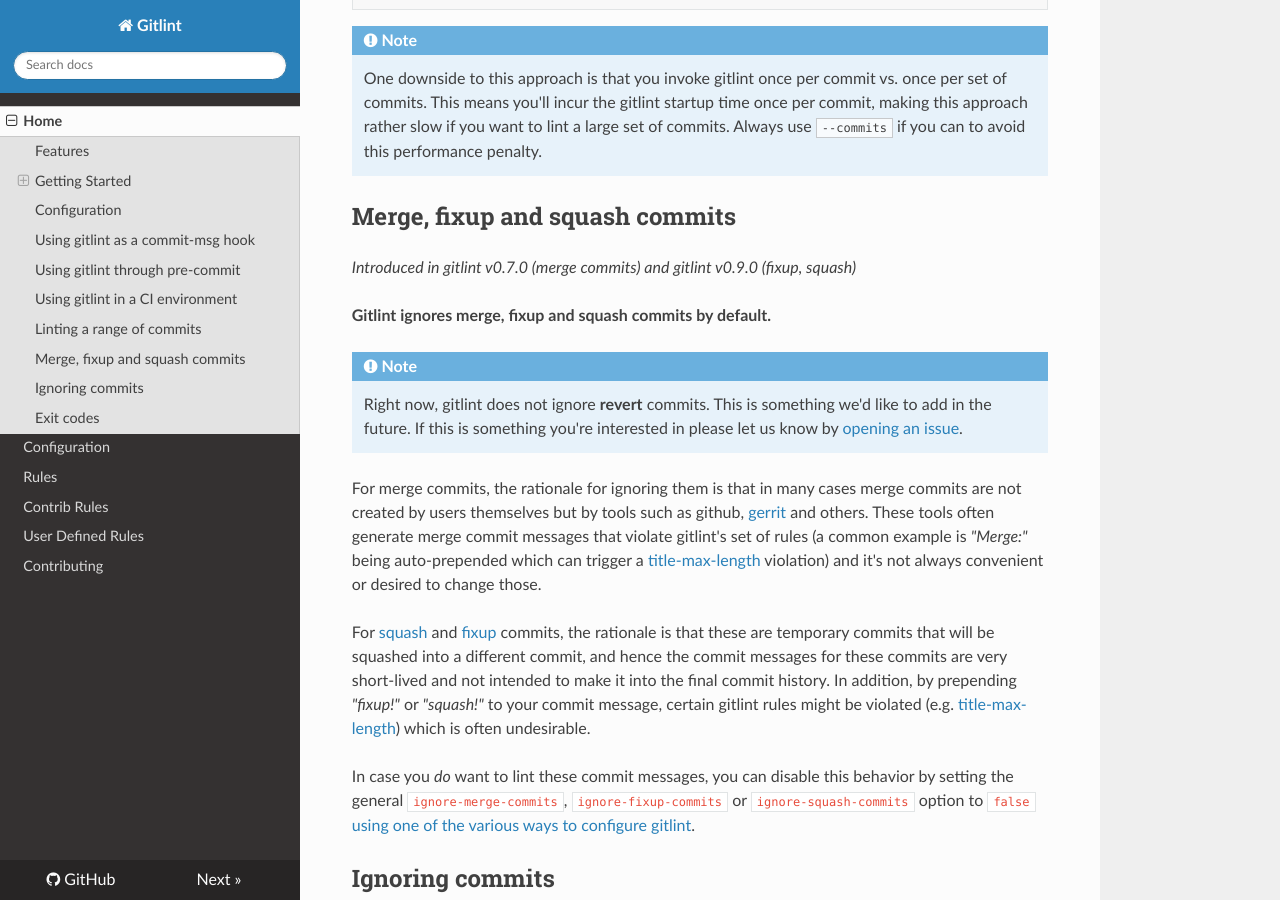
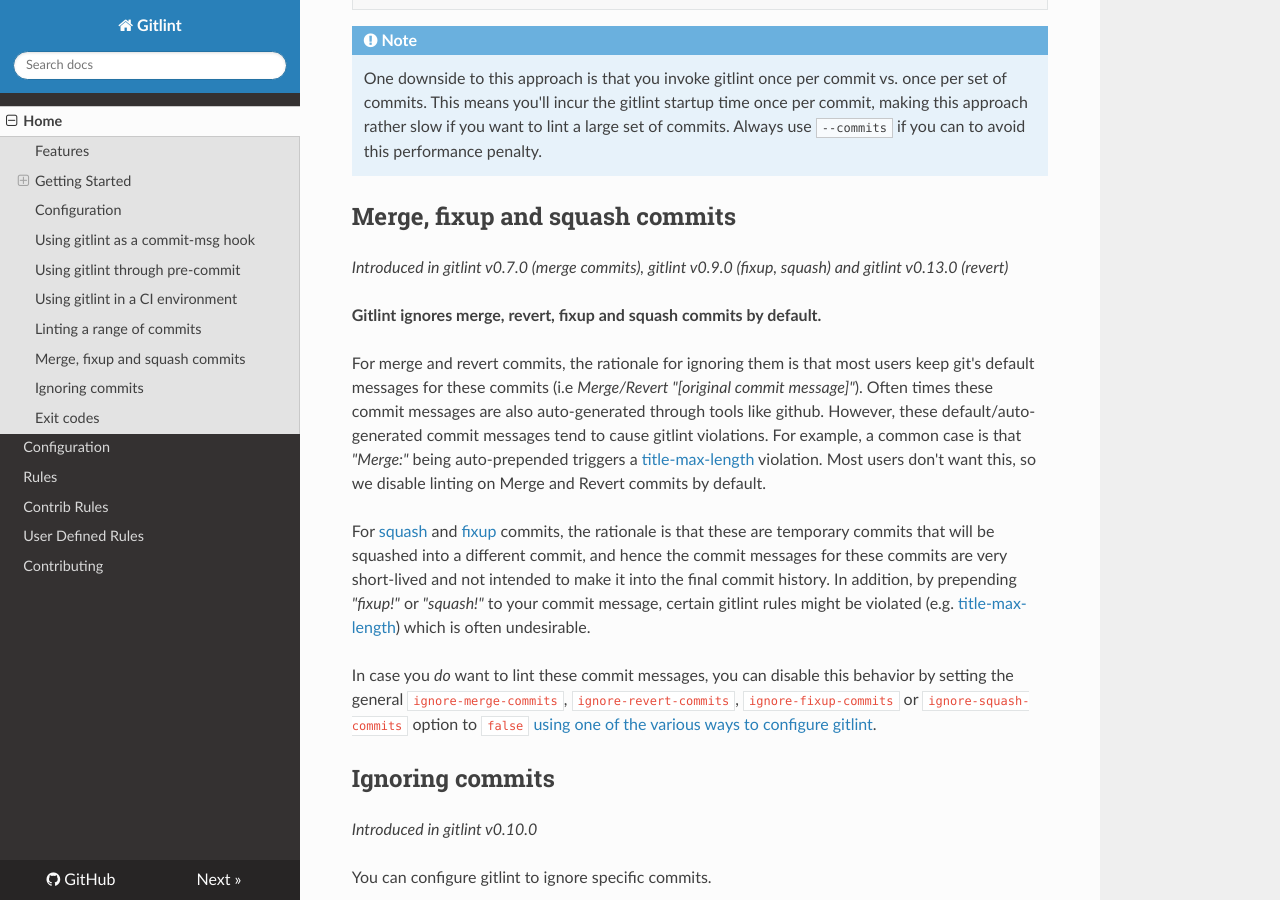
Before and after one commit to jorisroovers/gitlint, an MkDocs documentation site: the page built from docs/index.md, in a window 1280 px wide and 900 px high, scrolled down 5308 px. Built offline with MkDocs 1.6.1, drawn with Linux system fonts in a browser that asks for light colours; nearby versions of some CDN libraries.

Commit message:
Ignore revert commits by default
Gitlint will now ignore revert commits by default. Users can disable
this behavior by setting the option general.ignore-revert-commits=false.

The rationale for ignoring revert commits by default is the same as that
for merge commits: most users don't change the default commit messages
for revert commits and since git will prepend "Revert" to the commit
message title and include the original commit title in quotes, this typically
causes all sorts of gitlint violations (like title-max-length being
exceeded). This is only a nuisance to users, so by default we don't lint
those commits.

This implements #99.

````diff
--- a/docs/index.md
+++ b/docs/index.md
@@ -258,22 +258,17 @@
 
 
 ## Merge, fixup and squash commits ##
-_Introduced in gitlint v0.7.0 (merge commits) and gitlint v0.9.0 (fixup, squash)_
+_Introduced in gitlint v0.7.0 (merge commits), gitlint v0.9.0 (fixup, squash) and gitlint v0.13.0 (revert)_
 
-**Gitlint ignores merge, fixup and squash commits by default.**
+**Gitlint ignores merge, revert, fixup and squash commits by default.**
 
-!!! note
-    Right now, gitlint does not ignore **revert** commits. This is something we'd like to add in the future.
-    If this is something you're interested in
-    please let us know by [opening an issue](https://github.com/jorisroovers/gitlint/issues).
-
-
-For merge commits, the rationale for ignoring them is
-that in many cases merge commits are not created by users themselves but by tools such as github,
-[gerrit](https://code.google.com/p/gerrit/) and others. These tools often generate merge commit messages that
-violate gitlint's set of rules (a common example is *"Merge:"* being auto-prepended  which can trigger a
-[title-max-length](rules.md#t1-title-max-length) violation)
-and it's not always convenient or desired to change those.
+For merge and revert commits, the rationale for ignoring them is
+that most users keep git's default messages for these commits (i.e *Merge/Revert "[original commit message]"*).
+Often times these commit messages are also auto-generated through tools like github.
+However, these default/auto-generated commit messages tend to cause gitlint violations.
+For example, a common case is that *"Merge:"* being auto-prepended triggers a
+[title-max-length](rules.md#t1-title-max-length) violation. Most users don't want this, so we disable linting
+on Merge and Revert commits by default.
 
 For [squash](https://git-scm.com/docs/git-commit#git-commit---squashltcommitgt) and [fixup](https://git-scm.com/docs/git-commit#git-commit---fixupltcommitgt) commits, the rationale is that these are temporary
 commits that will be squashed into a different commit, and hence the commit messages for these commits are very
@@ -282,7 +277,8 @@
 (e.g. [title-max-length](rules.md#t1-title-max-length)) which is often undesirable.
 
 In case you *do* want to lint these commit messages, you can disable this behavior by setting the
-general ```ignore-merge-commits```, ```ignore-fixup-commits``` or ```ignore-squash-commits``` option to ```false```
+general ```ignore-merge-commits```, ```ignore-revert-commits```,  ```ignore-fixup-commits``` or
+```ignore-squash-commits``` option to ```false```
 [using one of the various ways to configure gitlint](configuration.md).
 
 ## Ignoring commits ##
````
Also changed, not shown: docs/configuration.md (+17 -2 lines), 12 other files.
